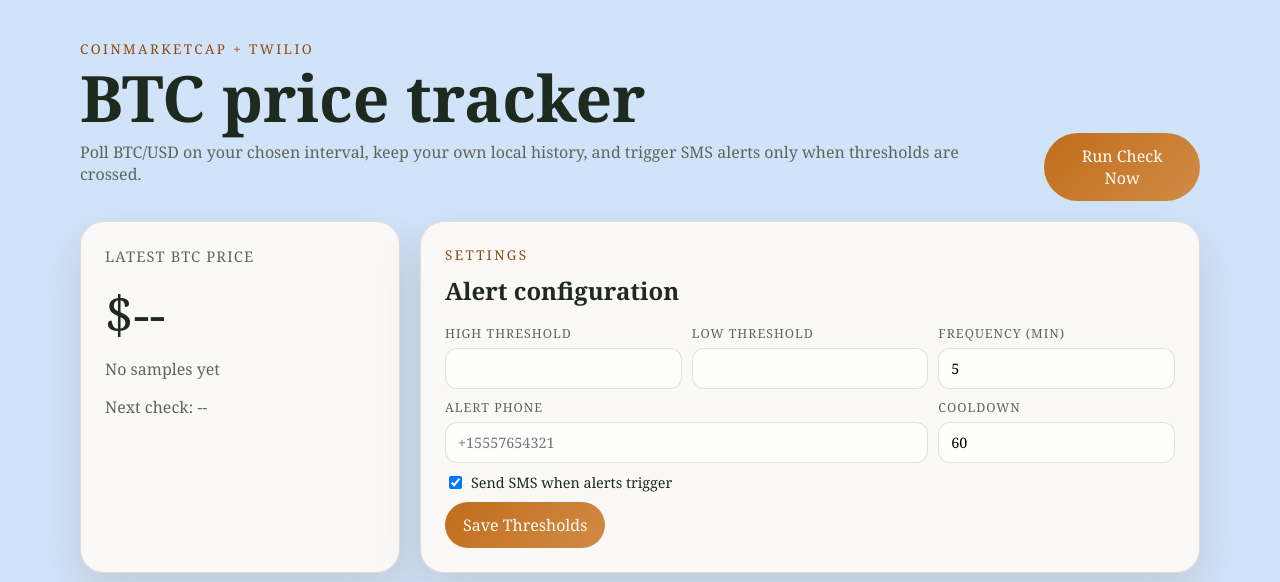
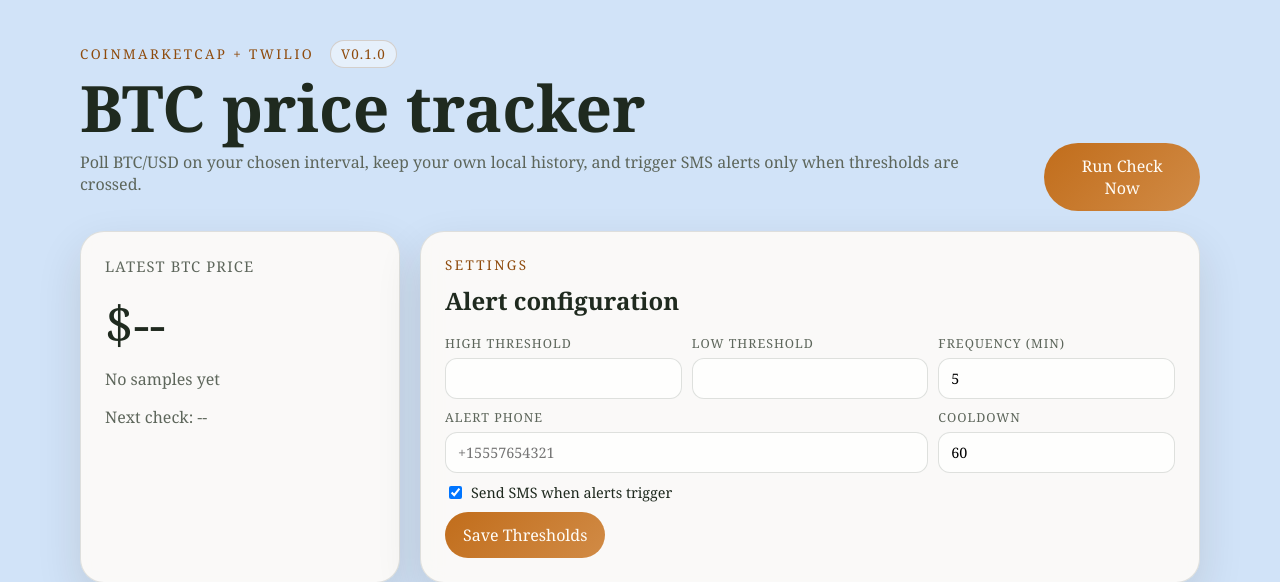
Before and after one commit to makj000/btc-price-tracker, a Flask app: page / in a window 1280 px wide. Shown: the top 582 px of the page. Run offline with Flask 3, Linux system fonts and the light colour scheme; data comes from the database, SQL or seed files in the repository; data that the repository does not hold is empty.

Commit message:
version number added

```diff
--- a/app.py
+++ b/app.py
@@ -4,6 +4,7 @@ from datetime import datetime, timedelta, timezone
 
 from flask import Flask, jsonify, render_template, request
 
+from btc_tracker import __version__
 from btc_tracker.config import load_config
 from btc_tracker.db import (
     get_alert_events,
@@ -23,7 +24,7 @@ init_db(config.database_path)
 
 @app.get("/")
 def index():
-    return render_template("index.html")
+    return render_template("index.html", app_version=__version__)
 
 
 @app.get("/api/status")
@@ -35,6 +36,7 @@ def api_status():
             "latest_price": latest_price,
             "next_check_at": _next_check_at(latest_price, settings["poll_frequency_minutes"]),
             "settings": settings,
+            "version": __version__,
         }
     )
 
--- a/btc_tracker/__init__.py
+++ b/btc_tracker/__init__.py
@@ -1 +1,3 @@
 """BTC price tracker package."""
+
+__version__ = "0.1.0"
--- a/static/styles.css
+++ b/static/styles.css
@@ -53,6 +53,16 @@ input {
   text-transform: uppercase;
   letter-spacing: 0.18em;
   color: var(--accent-dark);
+}
+
+.version-tag {
+  display: inline-block;
+  margin-left: 10px;
+  padding: 4px 10px;
+  border: 1px solid rgba(142, 74, 11, 0.2);
+  border-radius: 999px;
+  background: rgba(255, 255, 255, 0.45);
+  letter-spacing: 0.08em;
 }
 
 h1,
--- a/templates/index.html
+++ b/templates/index.html
@@ -10,7 +10,10 @@
     <main class="page">
       <section class="hero">
         <div>
-          <p class="eyebrow">CoinMarketCap + Twilio</p>
+          <p class="eyebrow">
+            CoinMarketCap + Twilio
+            <span class="version-tag">v{{ app_version }}</span>
+          </p>
           <h1>BTC price tracker</h1>
           <p class="intro">
             Poll BTC/USD on your chosen interval, keep your own local history, and trigger
```
Also changed, not shown: AGENTS.md (+20 -2 lines).
